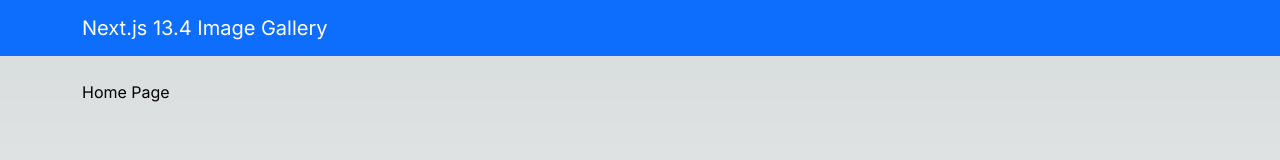
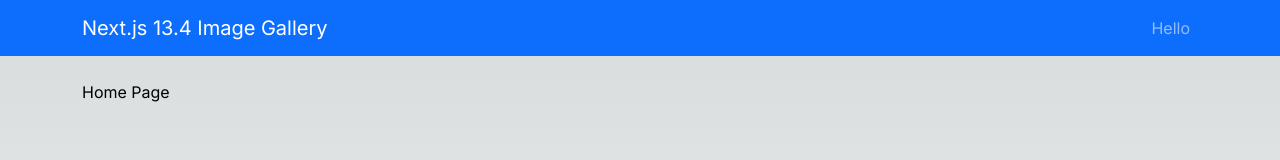
Before and after one commit to theallSparky/nextjs-13.4-image-gallery, a Next.js app: page / in a window 1280 px wide. Shown: the top 160 px of the page. Built offline with nearby package versions, Linux system fonts and the light colour scheme.

Commit message:
Imported and added nav with nav.link

```diff
--- a/src/app/NavBar.tsx
+++ b/src/app/NavBar.tsx
@@ -1,6 +1,6 @@
 "use client"
 
-import { Container, Navbar } from "react-bootstrap"
+import { Container, Nav, Navbar } from "react-bootstrap"
 
 export default function NavBar() {
     return(
@@ -9,6 +9,9 @@
                 <Navbar.Brand href='/'>Next.js 13.4 Image Gallery</Navbar.Brand>
                 <Navbar.Toggle aria-controls='main-navbar' />
                 <Navbar.Collapse id='main-navbar' />
+                    <Nav>
+                        <Nav.Link href='/hello'>Hello</Nav.Link>
+                    </Nav>
             </Container>
         </Navbar>
     )
```
